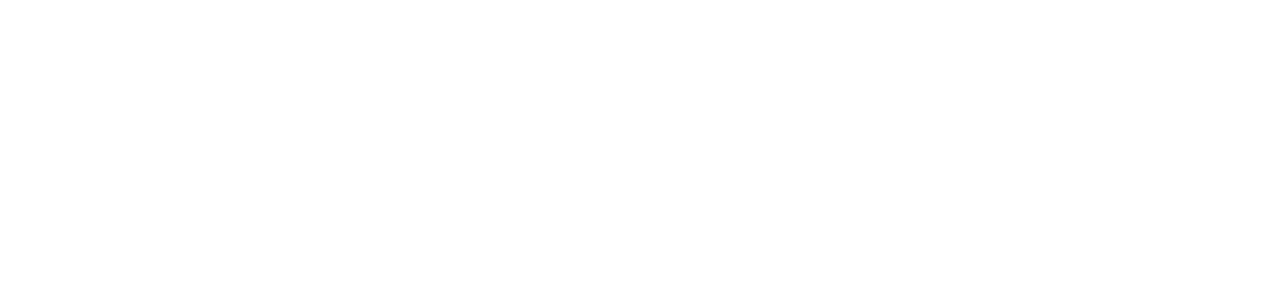
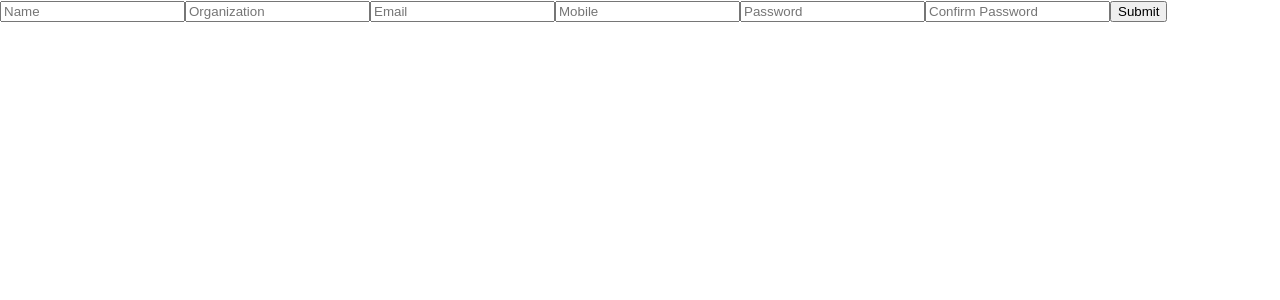
Before and after one commit to jebax/SchejFrontend, a React (Create React App) app: page / in a window 1280 px wide. Shown: the top 300 px of the page. Built offline with nearby package versions, Linux system fonts and the light colour scheme.

Commit message:
Written and skipping feature test for signing up

```diff
--- a/src/components/Main.js
+++ b/src/components/Main.js
@@ -1,5 +1,6 @@
 import React, { Component } from 'react'
 import Calendar from './Calendar'
+import SignUpForm from './SignUpForm'
 import { Switch, Route } from 'react-router-dom'
 
 export default class Main extends Component {
@@ -9,6 +10,7 @@
       <main>
         <Switch>
           <Route exact path='/calendar' component={Calendar}/>
+          <Route exact path='/' component={SignUpForm}/>
         </Switch>
       </main>
     )
--- a/src/components/SignUpForm.js
+++ b/src/components/SignUpForm.js
@@ -7,8 +7,9 @@
         <input id='sign-up-name-entry' type='text' name='name' placeholder='Name' />
         <input id='sign-up-organization-entry' type='text' name='organization' placeholder='Organization' />
         <input id='sign-up-email-entry' type='text' name='email' placeholder='Email' />
+        <input id='sign-up-mobile-entry' type='text' name='mobile' placeholder='Mobile' />
         <input id='sign-up-password-entry' type='password' name='password' placeholder='Password' />
-        <input id='sign-up-password-confirmation' type='password' name='passowrd-confirmation' placeholder='Confirm Password' />
+        <input id='sign-up-password-confirmation' type='password' name='password-confirmation' placeholder='Confirm Password' />
         <input id='sign-up-submit' type='submit' value='Submit' />
       </form>
     )
```
Also changed, not shown: 2 other files (tests, documents, lock files or other folders).
